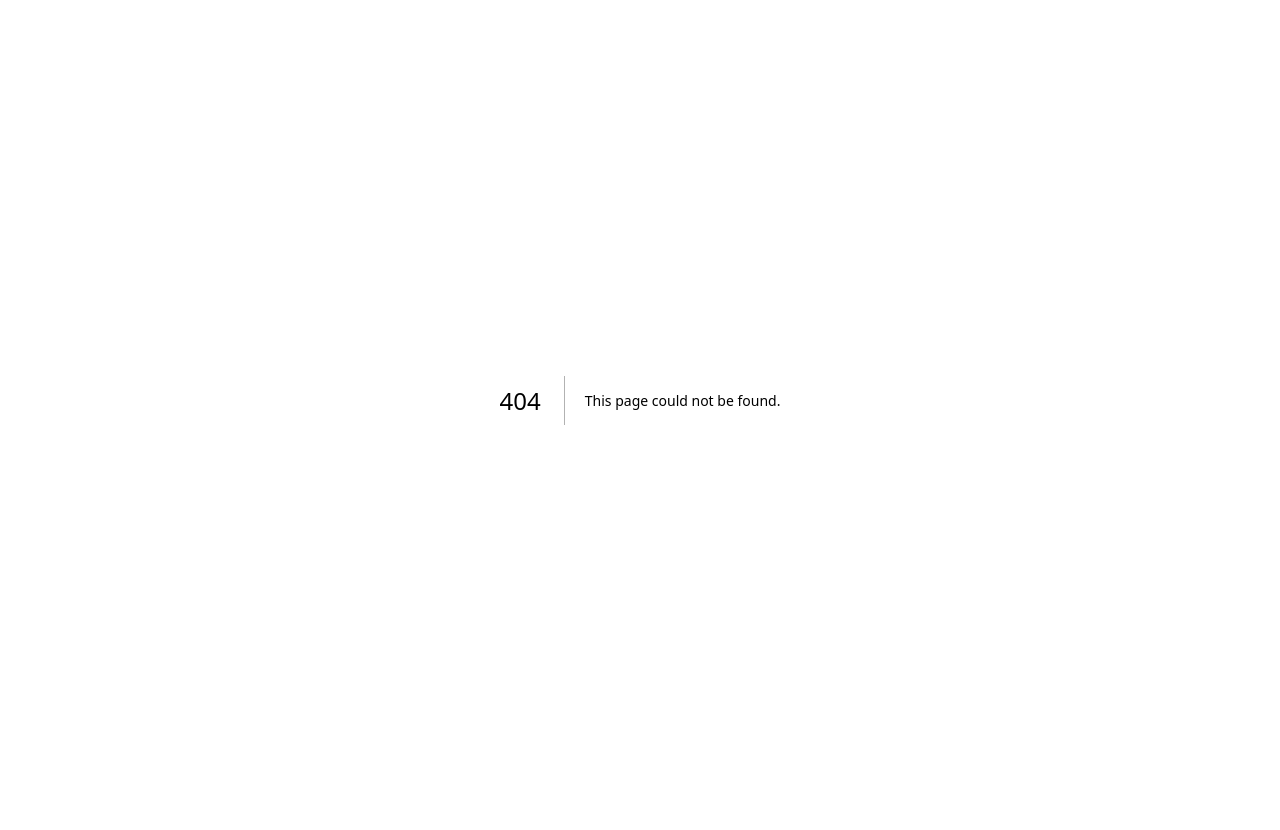
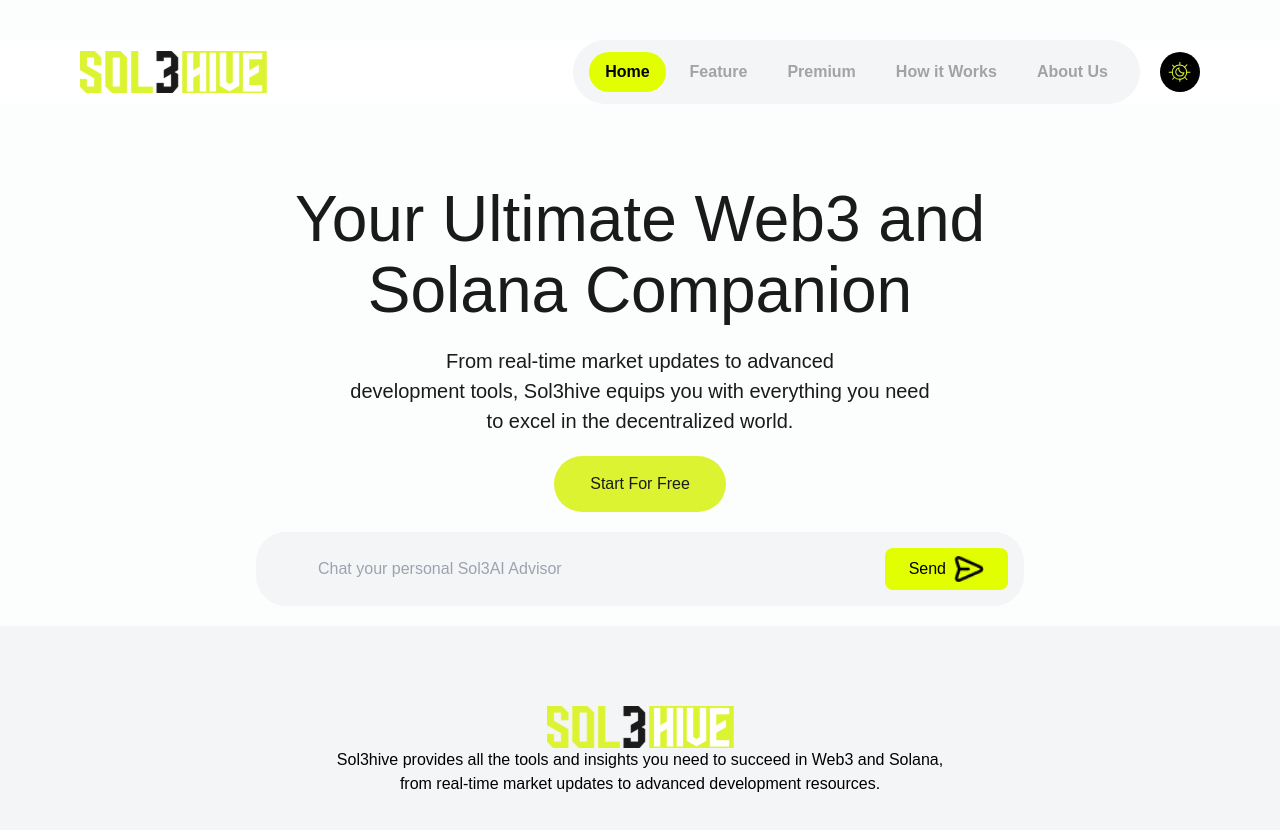
Before and after one commit to forexlord/solweb3hive, a Next.js app: page /dashboard in a window 1280 px wide. Before the commit this address had no page. Shown: the top 830 px of the page. Before the commit the page ends 800 px from the top, so only its background shows below. Built offline with nearby package versions, Linux system fonts and the light colour scheme.

Commit message:
landing page

```diff
--- a/app/Components/Footer.tsx
+++ b/app/Components/Footer.tsx
@@ -25,10 +25,14 @@
         />
       </div>
       <div>
-        <p className="text-center text-white">
+        <p
+          className={`text-center ${
+            isDarkMode ? "text-white" : "text-black"
+          }`}
+        >
           Sol3hive provides all the tools and insights you need to succeed in
-          Web3 and Solana, <br />from real-time market updates to advanced development
-          resources.
+          Web3 and Solana, <br />
+          from real-time market updates to advanced development resources.
         </p>
       </div>
     </div>
--- a/app/chatbox/page.tsx
+++ b/app/chatbox/page.tsx
@@ -100,7 +100,40 @@
                 />
               </div>
             </div>
-            {/* Repeat the above card structure for the other items */}
+
+            <div className="border border-[#F4F5F7] p-5 rounded-lg flex flex-col justify-between">
+              <p>Web3 Education & Support</p>
+              <div className="flex justify-end">
+                <Image src="/assets/Frame 90 (1).png"
+                alt=""
+                width={30}
+                height={30}
+                />
+              </div>
+            </div>
+
+            <div className="border border-[#F4F5F7] p-5 rounded-lg flex flex-col justify-between">
+              <p>Project Ideation & Competitor Analysis</p>
+              <div className="flex justify-end">
+                <Image src="/assets/Frame 90 (2).png"
+                alt=""
+                width={30}
+                height={30}
+                />
+              </div>
+            </div>
+
+            <div className="border border-[#F4F5F7] p-5 rounded-lg flex flex-col justify-between">
+              <p>Market Updates & Analysis</p>
+              <div className="flex justify-end">
+                <Image src="/assets/Frame 90 (3).png"
+                alt=""
+                width={30}
+                height={30}
+                />
+              </div>
+            </div>
+
           </div>
 
           <div className="flex items-center justify-between p-4 rounded-lg border border-[#F4F5F7]">
--- /dev/null
+++ b/app/dashboard/page.tsx
@@ -0,0 +1,153 @@
+"use client";
+import { useState } from "react";
+import { AiOutlineMenu, AiOutlineClose } from "react-icons/ai";
+import Image from "next/image";
+import Footer from "../Components/Footer";
+
+export default function Home() {
+  const [activeLink, setActiveLink] = useState("Home");
+  const [isDarkMode, setIsDarkMode] = useState(false);
+  const [isNavOpen, setIsNavOpen] = useState(false);
+
+  const toggleMode = () => {
+    setIsDarkMode(!isDarkMode);
+  };
+
+  const toggleNav = () => {
+    setIsNavOpen(!isNavOpen);
+  };
+
+  return (
+    <div
+      className={`h-fit py-10 ${isDarkMode ? "bg-black" : "bg-[#fcfdfd]"}`}
+    >
+      {/* Navigation Bar */}
+      <div
+        className={`flex justify-between items-center px-5 sticky inset-0 lg:px-20 ${
+          isDarkMode ? "bg-black" : "bg-white"
+        }`}
+      >
+        {/* Logo */}
+        <div>
+          <Image
+            src={isDarkMode ? "/assets/solhive logo.svg" : "/assets/SOL3HIVE1 (1).svg"}
+            alt="Solhive Logo"
+            width={187}
+            height={42}
+          />
+        </div>
+
+        {/* Desktop Navigation */}
+        <div className="flex gap-5 items-center">
+          <div
+            className={`hidden md:flex gap-2 text-${
+              isDarkMode ? "[#DFDBDB]" : "[#A3A3A3]"
+            } font-semibold rounded-[74px] ${
+              isDarkMode ? "bg-[#202227] border border-[#A3A3A3]" : "bg-[#F4F5F7]"
+            } px-4 py-3`}
+          >
+            {["Home", "Feature", "Premium", "How it Works", "About Us"].map((link) => (
+              <a
+                key={link}
+                href="#"
+                onClick={() => setActiveLink(link)}
+                className={`px-4 py-2 rounded-full transition-colors duration-300 ${
+                  activeLink === link
+                    ? "bg-[#E1FF01] text-black"
+                    : isDarkMode ? "text-[#DFDBDB]" : "text-[#A3A3A3]"
+                }`}
+              >
+                {link}
+              </a>
+            ))}
+          </div>
+
+          {/* Mode Toggle and Hamburger */}
+          <div className="flex gap-3 items-center">
+            {/* Dark Mode Toggle */}
+            <Image
+              src={isDarkMode ? "/assets/Frame 4.svg" : "/assets/Frame 14 (1).svg"}
+              alt="Mode Toggle"
+              width={40}
+              height={40}
+              onClick={toggleMode}
+              className="cursor-pointer"
+            />
+
+            {/* Hamburger Menu */}
+            <button onClick={toggleNav} className="block md:hidden p-2 z-50">
+              {isNavOpen ? (
+                <AiOutlineClose className={`text-3xl ${isDarkMode ? "text-[#E1FF01]" : "text-black"}`} />
+              ) : (
+                <AiOutlineMenu className={`text-3xl ${isDarkMode ? "text-[#E1FF01]" : "text-black"}`} />
+              )}
+            </button>
+          </div>
+        </div>
+
+
+        <div
+          className={`fixed top-0 right-0 h-screen w-3/4 bg-white dark:bg-black transform ${
+            isNavOpen ? "translate-x-0" : "translate-x-full"
+          } transition-transform duration-500 ease-in-out md:hidden flex flex-col items-center justify-center`}
+        >
+          <div className="flex flex-col gap-6 text-lg font-semibold text-center">
+            {["Home", "Feature", "Premium", "How it Works", "About Us"].map((link) => (
+              <a
+                key={link}
+                href="#"
+                onClick={() => {
+                  setActiveLink(link);
+                  setIsNavOpen(false);
+                }}
+                className={`px-4 py-2 rounded-full transition-colors duration-300 ${
+                  activeLink === link
+                    ? "bg-[#E1FF01] text-black"
+                    : isDarkMode ? "text-[#DFDBDB]" : "text-[#A3A3A3]"
+                }`}
+              >
+                {link}
+              </a>
+            ))}
+          </div>
+        </div>
+      </div>
+
+
+      <div className={`flex items-center justify-center w-full flex-col text-center pt-20 ${isDarkMode ? "text-[#F4F5F7]" : "text-[#1A1A1A]"}`}>
+        <h2 className={`lg:leading-[71px] text-${isDarkMode ? "#E1FF01" : "#1A1A1A"} text-[40px] leading-[50px] lg:text-[64px]`}>
+          Your Ultimate Web3 and <br className="hidden lg:block" /> Solana Companion
+        </h2>
+        <p className="w-full pt-5 px-5 lg:px-0 text-[20px]">
+          From real-time market updates to advanced <br className="hidden lg:block" /> development tools, Sol3hive equips you with everything you need <br className="hidden lg:block" /> to excel in the decentralized world.
+        </p>
+        <div className="pt-5">
+          <button className="px-9 py-4 rounded-[90px] bg-[#DCF331] text-[#1A1A1A]">Start For Free</button>
+        </div>
+
+        <div
+  className={`lg:w-[60%] mx-3 my-5 flex items-center justify-between p-2 lg:p-4 rounded-[30px]
+    ${isDarkMode ? "border border-white" : "bg-[#F4F5F7]"}`}
+>
+  <div className="flex items-center flex-grow">
+    <Image src="/assets/emoji-smile_svgrepo.com.png" alt="emoji" width={30} height={30} />
+    <input
+      type="text"
+      placeholder="Chat your personal Sol3AI Advisor"
+      className={`w-full outline-none px-2 lg:px-4 rounded-lg
+        ${isDarkMode ? "bg-transparent text-white" : "bg-[#F4F5F7] text-black"}`}
+    />
+  </div>
+  <button className="bg-[#E1FF01] text-black px-4 lg:px-6 py-2 rounded-lg flex items-center gap-2">
+    Send
+    <Image src="/assets/Vector (4).png" alt="send" width={30} height={30} />
+  </button>
+</div>
+
+      </div>
+
+
+      <Footer isDarkMode={isDarkMode} />
+    </div>
+  );
+}
--- a/app/login/page.tsx
+++ b/app/login/page.tsx
@@ -8,14 +8,14 @@
   const router = useRouter();
 
   return (
-    <div className="bg-[#202227] h-screen w-full text-[20px] text-white flex flex-col items-center justify-center">
+    <div className="bg-[#202227] pt-[100px] h-fit w-full text-[20px] text-white flex flex-col items-center justify-center">
       <div className="w-full max-w-[400px] px-4">
         <p className="text-center pb-5 text-[24px]">
           Please Enter Your Account Details
         </p>
 
         <form action="" className="flex flex-col gap-5">
-          {/* Email Field */}
+
           <div className="flex flex-col gap-3">
             <label htmlFor="email">Email</label>
             <input
@@ -37,14 +37,14 @@
             />
           </div>
 
-          {/* Forgot Password */}
+
           <div className="flex justify-end py-5">
             <p className="underline underline-offset-2 text-[#F4F5F7]">
               <a href="">Forgot Password</a>
             </p>
           </div>
 
-          {/* Sign In Button */}
+
           <div>
             <button
               type="button"
@@ -54,15 +54,15 @@
             </button>
           </div>
 
-          {/* Social Login Icons */}
+
           <div className="flex gap-3 items-center justify-center pt-5">
             <Image src="/assets/Frame 106.svg" alt="" width={50} height={50} />
             <Image src="/assets/Frame 107.svg" alt="" width={50} height={50} />
             <Image src="/assets/Frame 108.svg" alt="" width={50} height={50} />
           </div>
 
-          {/* Create Account Link */}
-          <div className="flex justify-end pt-5">
+
+          <div className="flex justify-end pt-5 pb-[50px]">
             <p
               className="underline underline-offset-2 text-[#F4F5F7] cursor-pointer"
               onClick={() => router.push("/signup")}
--- a/app/page.tsx
+++ b/app/page.tsx
@@ -180,6 +180,9 @@
   const handleLoginClick = () => {
     router.push("/login");
   };
+  const handleSignUpClick = () => {
+    router.push("/signup");
+  };
   return (
     <div className="bg-black h-screen text-white text-center flex flex-col justify-center items-center">
       <div>
@@ -189,7 +192,7 @@
         <p className="text-[20px]">Your Ultimate Web3 and Solana Companion</p>
         <div className="flex flex-col items-center justify-center gap-5 pt-5">
           <Button label="Login" onClick={handleLoginClick} />
-          <Button label="SignUp" />
+          <Button label="SignUp" onClick={handleSignUpClick} />
           <Button label="Continue As Guest" />
         </div>
       </div>
--- a/app/signup/page.tsx
+++ b/app/signup/page.tsx
@@ -1,14 +1,14 @@
-'use client'; // Enable client-side rendering
+'use client';
 
 import React from "react";
 import Image from "next/image";
-import { useRouter } from "next/navigation"; // Import useRouter from next/navigation
+import { useRouter } from "next/navigation";
 
 const SignUp = () => {
-  const router = useRouter(); // Initialize router
+  const router = useRouter();
 
   return (
-    <div className="bg-[#202227] pt-20 h-fit w-full text-[20px] text-white flex flex-col items-center justify-center">
+    <div className="bg-[#202227] py-20 h-fit w-full text-[20px] text-white flex flex-col items-center justify-center">
       <div className="w-full max-w-[600px] px-4">
         <p className="text-center pb-3 text-[24px] text-[#E1FF01]">
           Sign Up for an Account
@@ -18,7 +18,7 @@
         </p>
 
         <form action="" className="flex flex-col gap-5">
-          {/* First Name and Last Name */}
+
           <div className="flex flex-col md:flex-row gap-5">
             <div className="flex flex-col gap-3 w-full">
               <label htmlFor="firstName">First Name</label>
```
